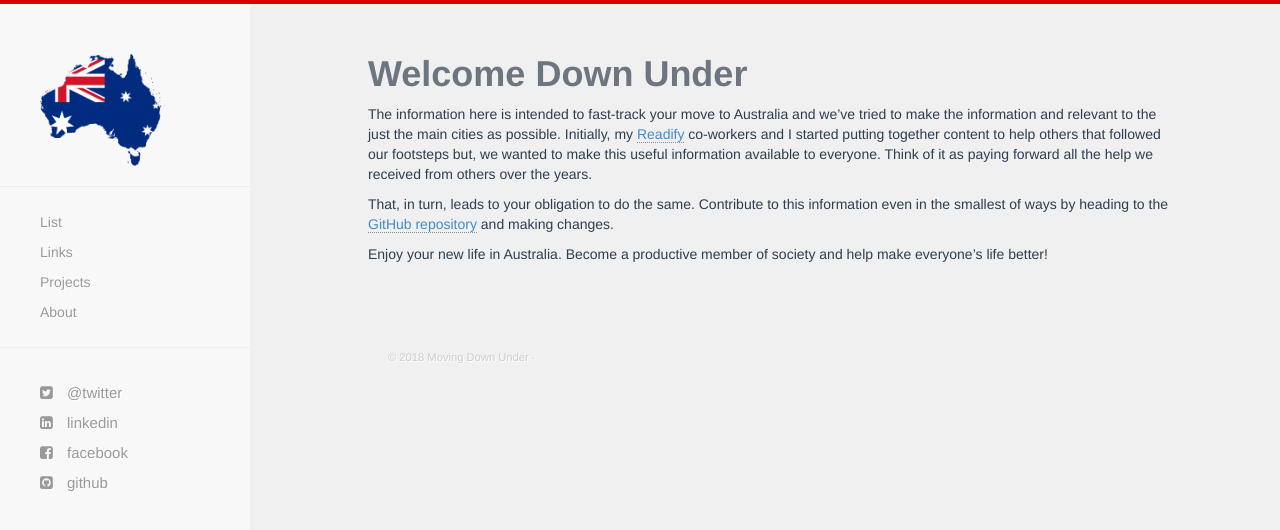
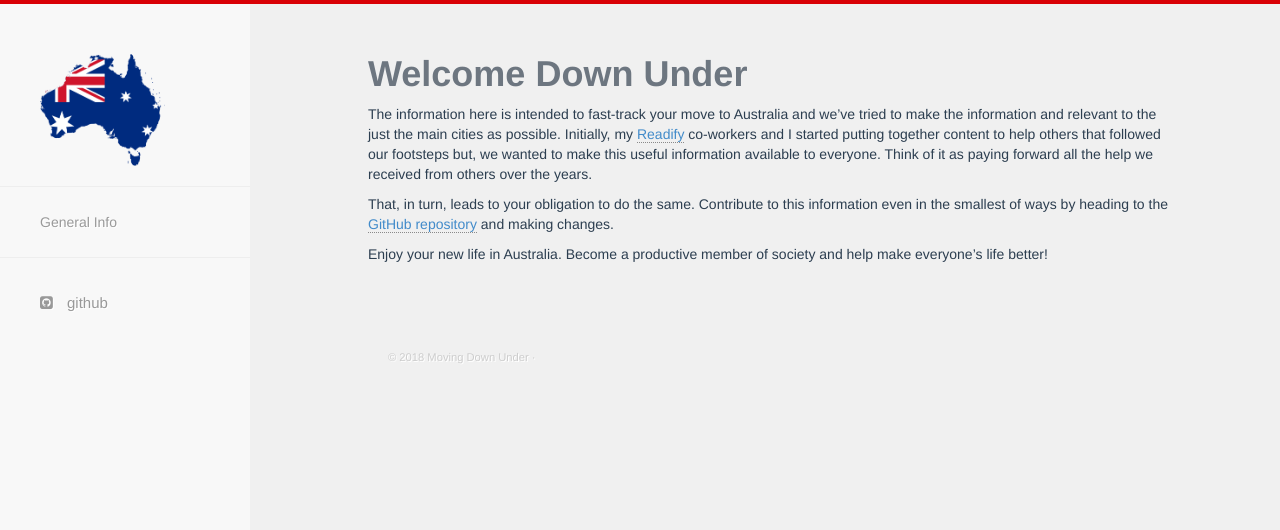
Before and after one commit to movingdownunder/movingdownunder.github.io, a Jekyll site: the page built from index.md, in a window 1280 px wide. Shown: the top 530 px of the page. Built offline with Jekyll 4.4.1, drawn with Linux system fonts in a browser that asks for light colours; nearby versions of some CDN libraries; Markdown is read by kramdown in place of the engine named in the settings.

Commit message:
updated navigation and social links

```diff
--- a/_includes/navigation.html
+++ b/_includes/navigation.html
@@ -32,27 +32,10 @@
       <h3>{{ site.description }}</h3>
     </li>
     <hr />
-    <li><a href="{{ site.baseurl }}/list.html">List</a></li>
-    <li><a href="{{ site.baseurl }}/links.html">Links</a></li>
-    <li><a href="{{ site.baseurl }}/projects.html">Projects</a></li>
-    <li><a href="{{ site.baseurl }}/about.html">About</a></li>
+    <li><a href="{{ site.baseurl }}/general.html">General Info</a></li>
+
     <hr />
     <div id="social-wrapper">
-      <li>
-        <a href="{{ site.twitter }}"
-          ><i class="fa fa-twitter-square"></i> @twitter</a
-        >
-      </li>
-      <li>
-        <a href="{{ site.linkedin }}"
-          ><i class="fa fa-linkedin-square"></i> linkedin</a
-        >
-      </li>
-      <li>
-        <a href="{{ site.facebook }}"
-          ><i class="fa fa-facebook-square"></i> facebook</a
-        >
-      </li>
       <li>
         <a href="{{ site.github }}"
           ><i class="fa fa-github-square"></i> github</a
```
